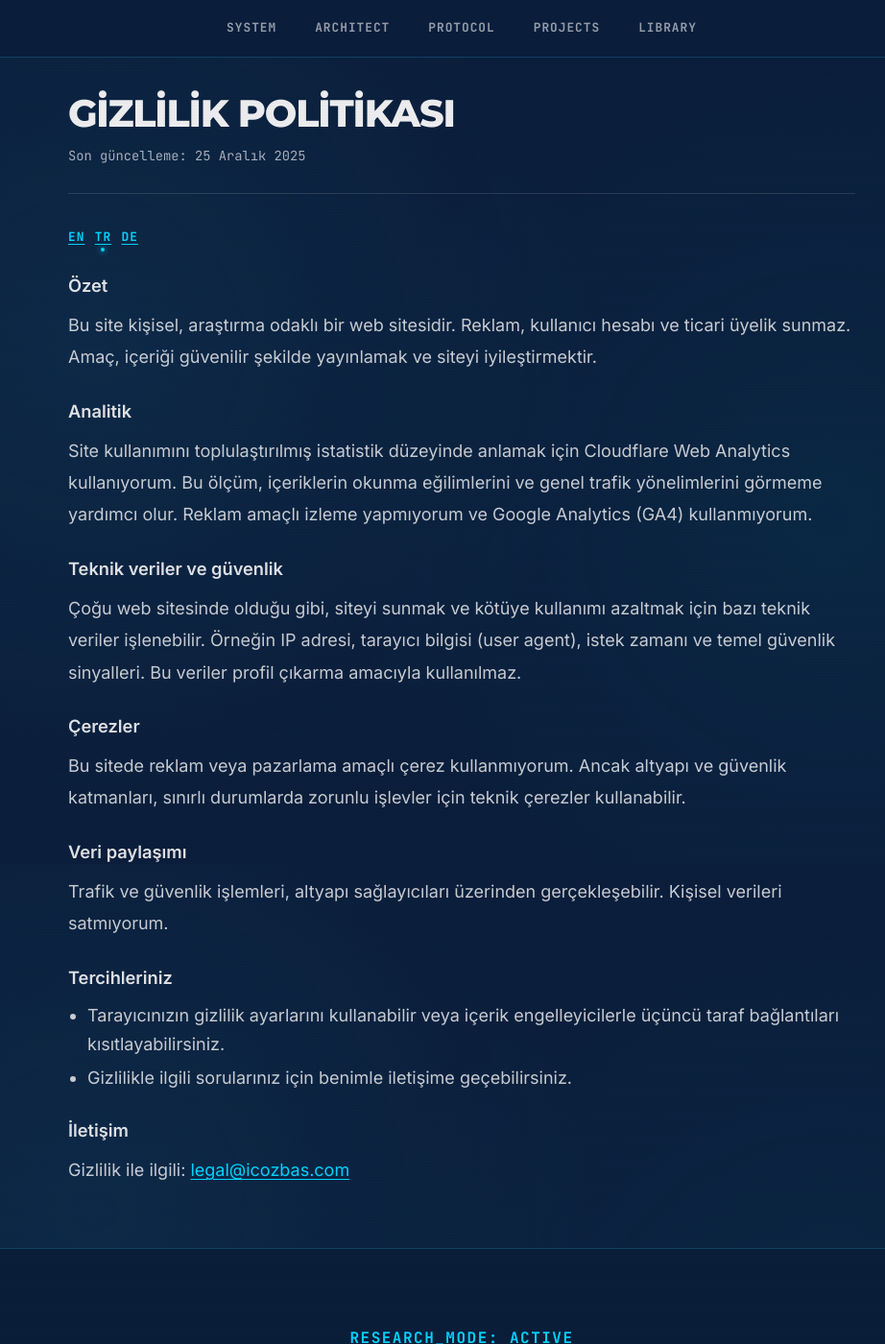
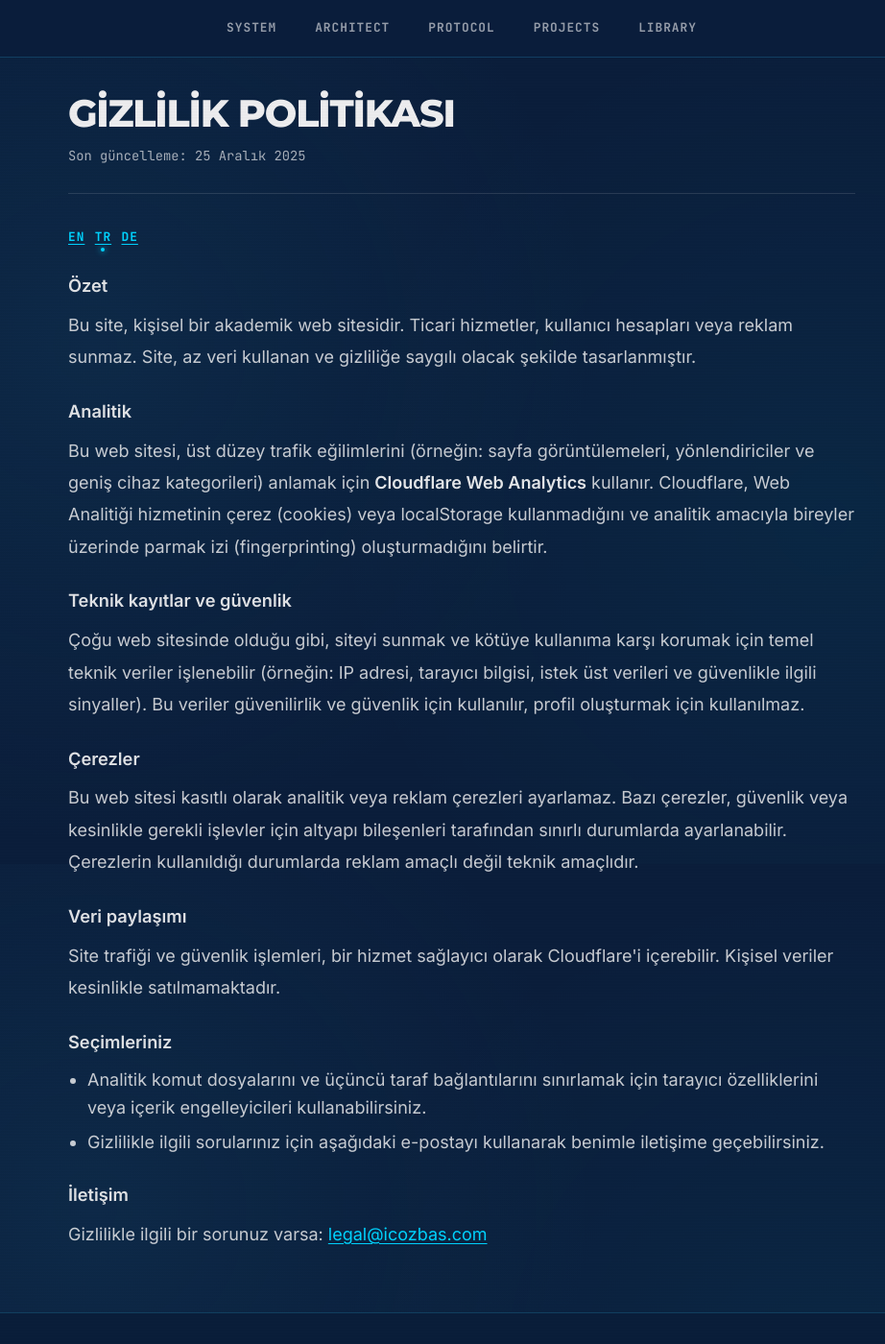
Before and after one commit to icozbas/icozbas.github.io, a Jekyll site: the page built from tr/privacy.md, in a window 1280 px wide and 1400 px high. Shown: the whole window at 96% size, without its empty margins (159-1081 px from the left). Built offline with Jekyll 4.4.1, drawn with Linux system fonts in a browser that asks for light colours.

Commit message:
privacyfix

```diff
--- a/tr/privacy.md
+++ b/tr/privacy.md
@@ -20,45 +20,47 @@
 
     <h3>Özet</h3>
     <p>
-      Bu site kişisel, araştırma odaklı bir web sitesidir. Reklam, kullanıcı hesabı ve ticari üyelik sunmaz.
-      Amaç, içeriği güvenilir şekilde yayınlamak ve siteyi iyileştirmektir.
+      Bu site, kişisel bir akademik web sitesidir. Ticari hizmetler, kullanıcı hesapları veya reklam sunmaz.
+      Site, az veri kullanan ve gizliliğe saygılı olacak şekilde tasarlanmıştır.
     </p>
 
     <h3>Analitik</h3>
     <p>
-      Site kullanımını toplulaştırılmış istatistik düzeyinde anlamak için Cloudflare Web Analytics kullanıyorum.
-      Bu ölçüm, içeriklerin okunma eğilimlerini ve genel trafik yönelimlerini görmeme yardımcı olur.
-      Reklam amaçlı izleme yapmıyorum ve Google Analytics (GA4) kullanmıyorum.
+      Bu web sitesi, üst düzey trafik eğilimlerini (örneğin: sayfa görüntülemeleri, yönlendiriciler ve geniş cihaz kategorileri) anlamak için
+      <strong>Cloudflare Web Analytics</strong> kullanır.
+      Cloudflare, Web Analitiği hizmetinin çerez (cookies) veya localStorage kullanmadığını ve analitik amacıyla bireyler üzerinde
+      parmak izi (fingerprinting) oluşturmadığını belirtir.
     </p>
 
-    <h3>Teknik veriler ve güvenlik</h3>
+    <h3>Teknik kayıtlar ve güvenlik</h3>
     <p>
-      Çoğu web sitesinde olduğu gibi, siteyi sunmak ve kötüye kullanımı azaltmak için bazı teknik veriler işlenebilir.
-      Örneğin IP adresi, tarayıcı bilgisi (user agent), istek zamanı ve temel güvenlik sinyalleri.
-      Bu veriler profil çıkarma amacıyla kullanılmaz.
+      Çoğu web sitesinde olduğu gibi, siteyi sunmak ve kötüye kullanıma karşı korumak için temel teknik veriler işlenebilir
+      (örneğin: IP adresi, tarayıcı bilgisi, istek üst verileri ve güvenlikle ilgili sinyaller).
+      Bu veriler güvenilirlik ve güvenlik için kullanılır, profil oluşturmak için kullanılmaz.
     </p>
 
     <h3>Çerezler</h3>
     <p>
-      Bu sitede reklam veya pazarlama amaçlı çerez kullanmıyorum.
-      Ancak altyapı ve güvenlik katmanları, sınırlı durumlarda zorunlu işlevler için teknik çerezler kullanabilir.
+      Bu web sitesi kasıtlı olarak analitik veya reklam çerezleri ayarlamaz.
+      Bazı çerezler, güvenlik veya kesinlikle gerekli işlevler için altyapı bileşenleri tarafından sınırlı durumlarda ayarlanabilir.
+      Çerezlerin kullanıldığı durumlarda reklam amaçlı değil teknik amaçlıdır.
     </p>
 
     <h3>Veri paylaşımı</h3>
     <p>
-      Trafik ve güvenlik işlemleri, altyapı sağlayıcıları üzerinden gerçekleşebilir.
-      Kişisel verileri satmıyorum.
+      Site trafiği ve güvenlik işlemleri, bir hizmet sağlayıcı olarak Cloudflare'i içerebilir.
+      Kişisel veriler kesinlikle satılmamaktadır.
     </p>
 
-    <h3>Tercihleriniz</h3>
+    <h3>Seçimleriniz</h3>
     <ul>
-      <li>Tarayıcınızın gizlilik ayarlarını kullanabilir veya içerik engelleyicilerle üçüncü taraf bağlantıları kısıtlayabilirsiniz.</li>
-      <li>Gizlilikle ilgili sorularınız için benimle iletişime geçebilirsiniz.</li>
+      <li>Analitik komut dosyalarını ve üçüncü taraf bağlantılarını sınırlamak için tarayıcı özelliklerini veya içerik engelleyicileri kullanabilirsiniz.</li>
+      <li>Gizlilikle ilgili sorularınız için aşağıdaki e-postayı kullanarak benimle iletişime geçebilirsiniz.</li>
     </ul>
 
     <h3>İletişim</h3>
     <p>
-      Gizlilik ile ilgili: <a href="mailto:legal@icozbas.com">legal@icozbas.com</a>
+      Gizlilikle ilgili bir sorunuz varsa: <a href="mailto:legal@icozbas.com">legal@icozbas.com</a>
     </p>
 
   </div>
```
Also changed, not shown: de/privacy.md (+19 -16 lines).
